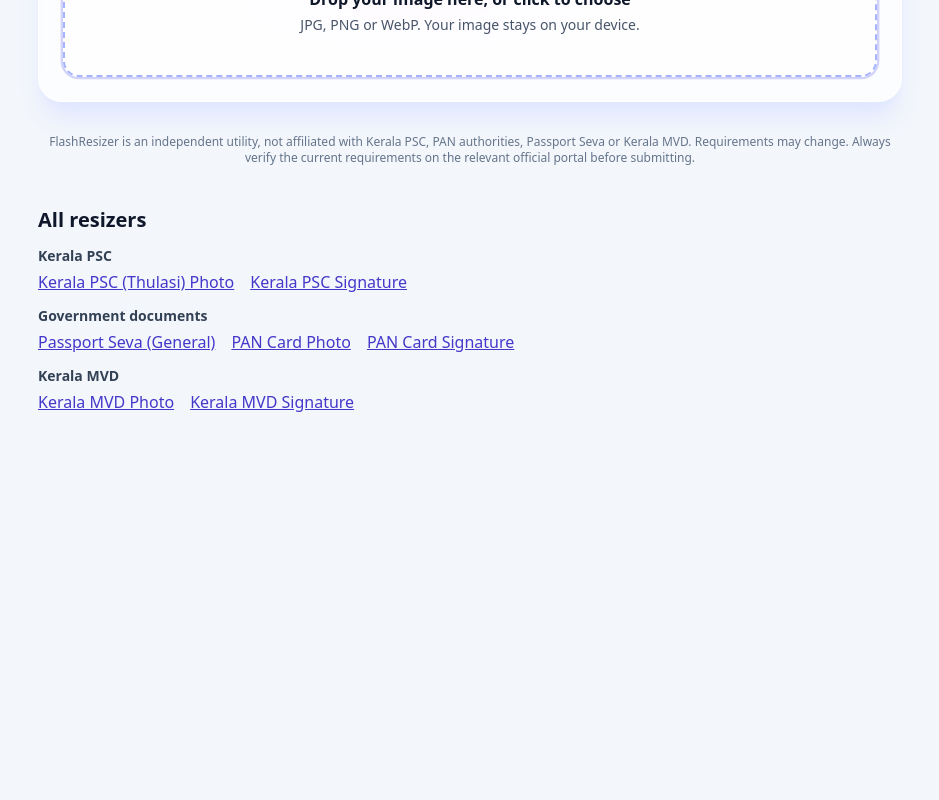
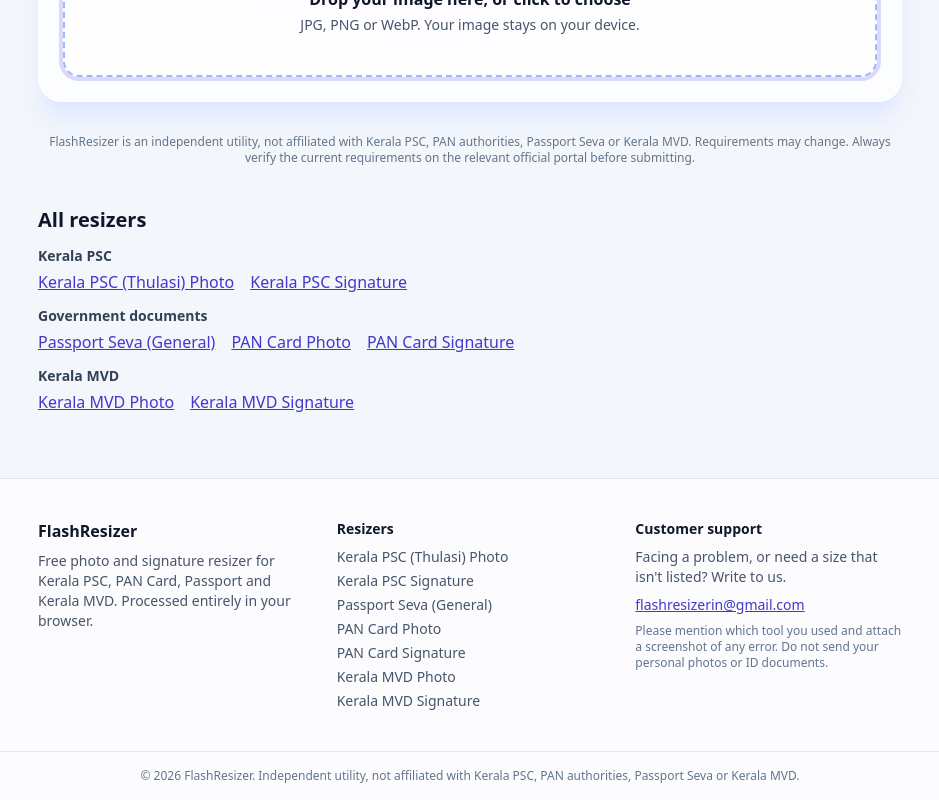
Before and after one commit to rameessiyad/flash-resizer, a Next.js app: page / in a window 1280 px wide. Shown: the part 753-1553 px from the top of the page, without its empty margins (170-1109 px from the left). Before the commit the page ends 1231 px from the top, so only its background shows below. Built offline with nearby package versions, Linux system fonts and the light colour scheme.

Commit message:
feat: footer

```diff
--- /dev/null
+++ b/app/components/Footer.tsx
@@ -0,0 +1,62 @@
+import Link from "next/link";
+import { GROUPS, PRESETS } from "../../lib/presets";
+
+const EMAIL = "flashresizerin@gmail.com";
+
+export default function Footer() {
+  const year = new Date().getFullYear();
+  return (
+    <footer className="border-t border-slate-200 bg-white/70 backdrop-blur">
+      <div className="mx-auto grid max-w-4xl gap-8 px-4 py-10 text-sm text-slate-600 sm:grid-cols-3">
+        <div>
+          <p className="text-base font-extrabold text-slate-900">
+            FlashResizer
+          </p>
+          <p className="mt-2">
+            Free photo and signature resizer for Kerala PSC, PAN Card, Passport
+            and Kerala MVD. Processed entirely in your browser.
+          </p>
+        </div>
+
+        <nav aria-label="Resizers">
+          <p className="font-semibold text-slate-900">Resizers</p>
+          <ul className="mt-2 space-y-1">
+            {GROUPS.flatMap((g) => g.ids).map((id) => (
+              <li key={id}>
+                <Link
+                  href={`/${PRESETS[id].slug}`}
+                  className="hover:text-indigo-700 hover:underline"
+                >
+                  {PRESETS[id].name}
+                </Link>
+              </li>
+            ))}
+          </ul>
+        </nav>
+
+        <div>
+          <p className="font-semibold text-slate-900">Customer support</p>
+          <p className="mt-2">
+            Facing a problem, or need a size that isn&apos;t listed? Write to
+            us.
+          </p>
+          <a
+            href={`mailto:${EMAIL}?subject=FlashResizer%20support`}
+            className="mt-2 inline-block font-medium text-indigo-700 underline"
+          >
+            {EMAIL}
+          </a>
+          <p className="mt-2 text-xs text-slate-500">
+            Please mention which tool you used and attach a screenshot of any
+            error. Do not send your personal photos or ID documents.
+          </p>
+        </div>
+      </div>
+
+      <div className="border-t border-slate-200 py-4 text-center text-xs text-slate-500">
+        © {year} FlashResizer. Independent utility, not affiliated with Kerala
+        PSC, PAN authorities, Passport Seva or Kerala MVD.
+      </div>
+    </footer>
+  );
+}
--- a/app/layout.tsx
+++ b/app/layout.tsx
@@ -1,3 +1,4 @@
+import Footer from "./components/Footer";
 import "./globals.css";
 import type { Metadata } from "next";
 
@@ -44,6 +45,7 @@
           dangerouslySetInnerHTML={{ __html: JSON.stringify(jsonLd) }}
         />
         {children}
+        <Footer />
       </body>
     </html>
   );
```
